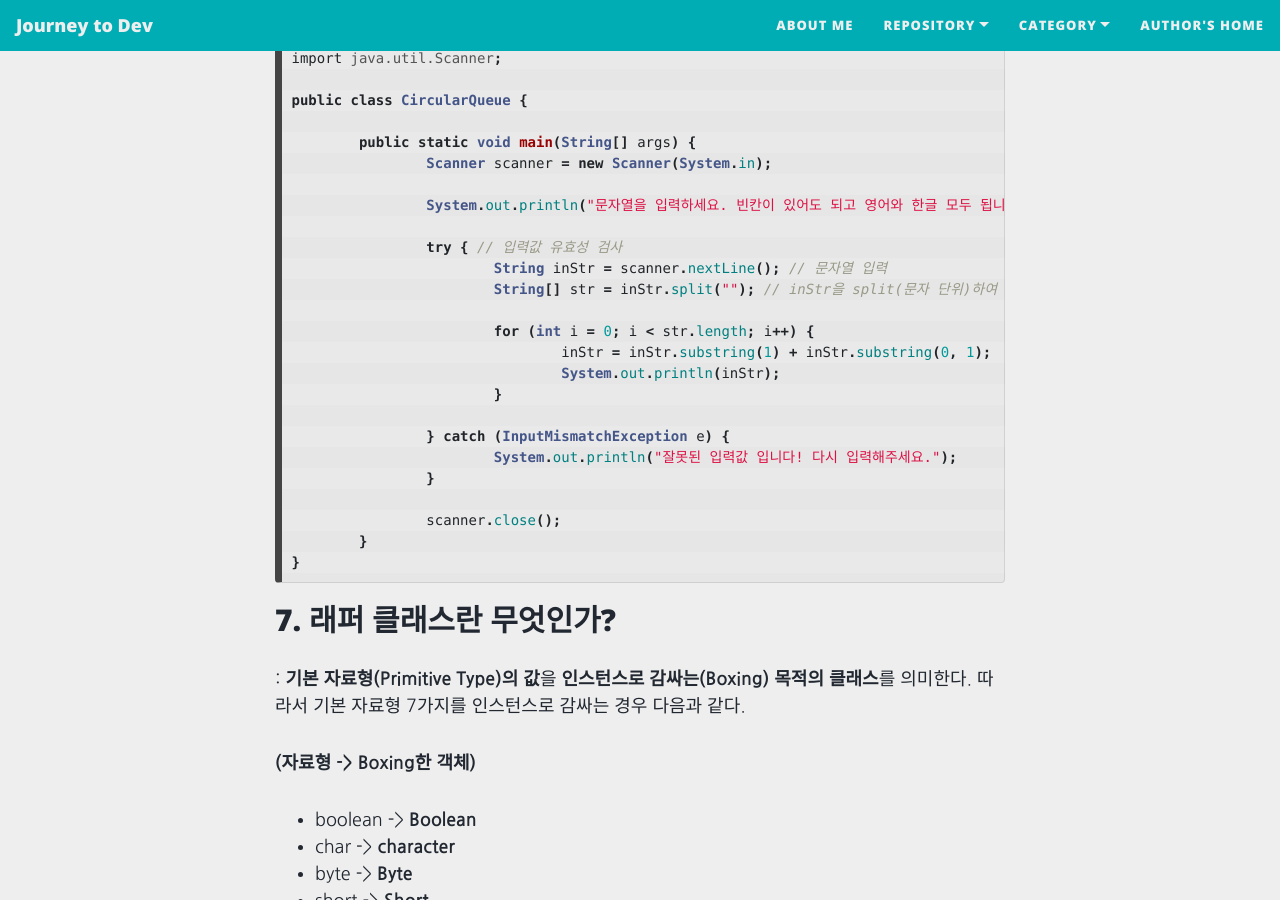
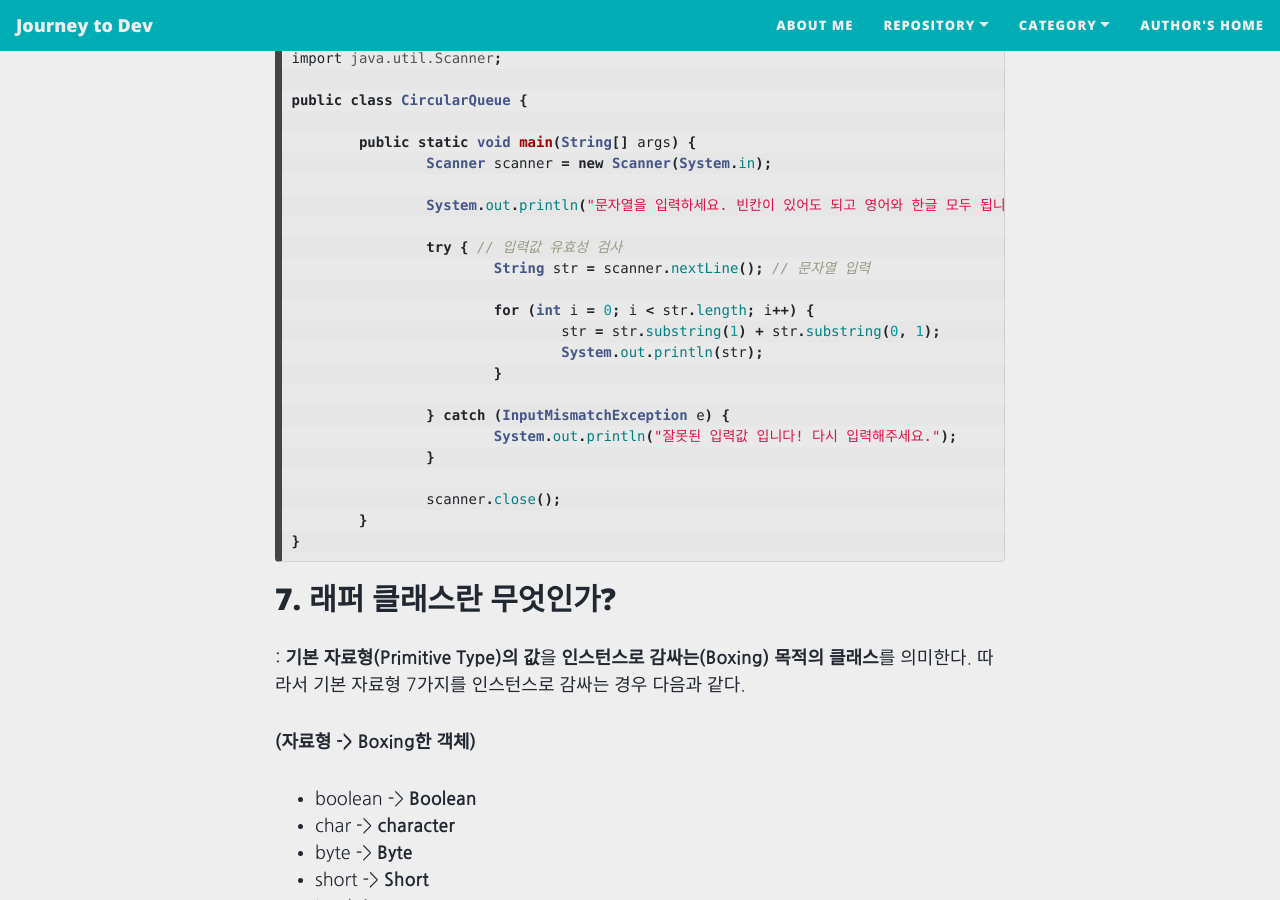
Before and after one commit to roqhdehd502/roqhdehd502.github.io, a Jekyll site: the page built from _posts/WebDev/2020-12-17-116.md, in a window 1280 px wide and 900 px high, scrolled down 5808 px. Built offline with Jekyll 4.4.1, drawn with Linux system fonts in a browser that asks for light colours; nearby versions of some CDN libraries.

Commit message:
Update 2020-12-17-116.md

```diff
--- a/_posts/WebDev/2020-12-17-116.md
+++ b/_posts/WebDev/2020-12-17-116.md
@@ -232,12 +232,11 @@ public class CircularQueue {
 		System.out.println("문자열을 입력하세요. 빈칸이 있어도 되고 영어와 한글 모두 됩니다.");
 
 		try { // 입력값 유효성 검사
-			String inStr = scanner.nextLine(); // 문자열 입력
-			String[] str = inStr.split(""); // inStr을 split(문자 단위)하여 문자열 객체 선언
+			String str = scanner.nextLine(); // 문자열 입력
 
 			for (int i = 0; i < str.length; i++) {
-				inStr = inStr.substring(1) + inStr.substring(0, 1);
-				System.out.println(inStr);
+				str = str.substring(1) + str.substring(0, 1);
+				System.out.println(str);
 			}
 
 		} catch (InputMismatchException e) {
```
